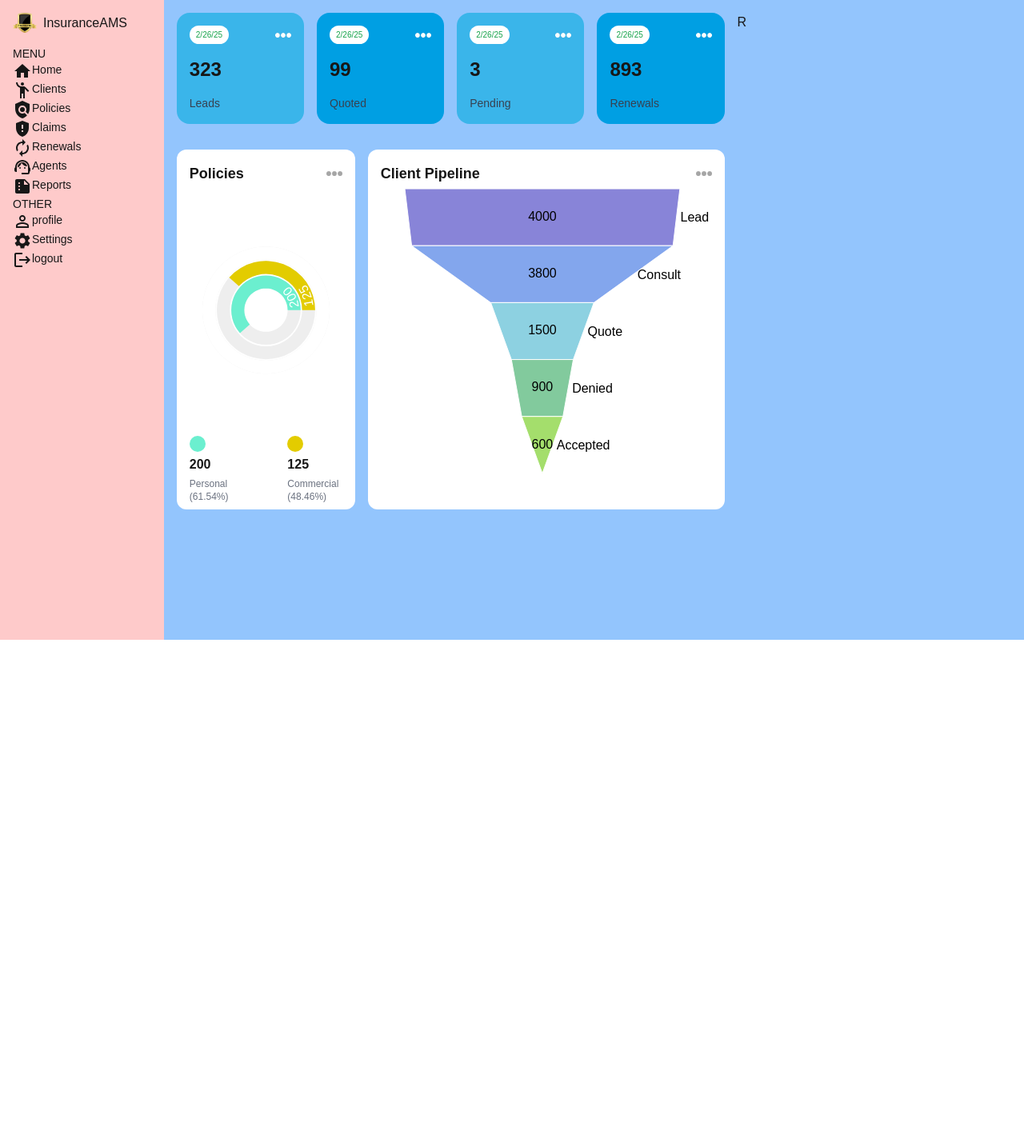
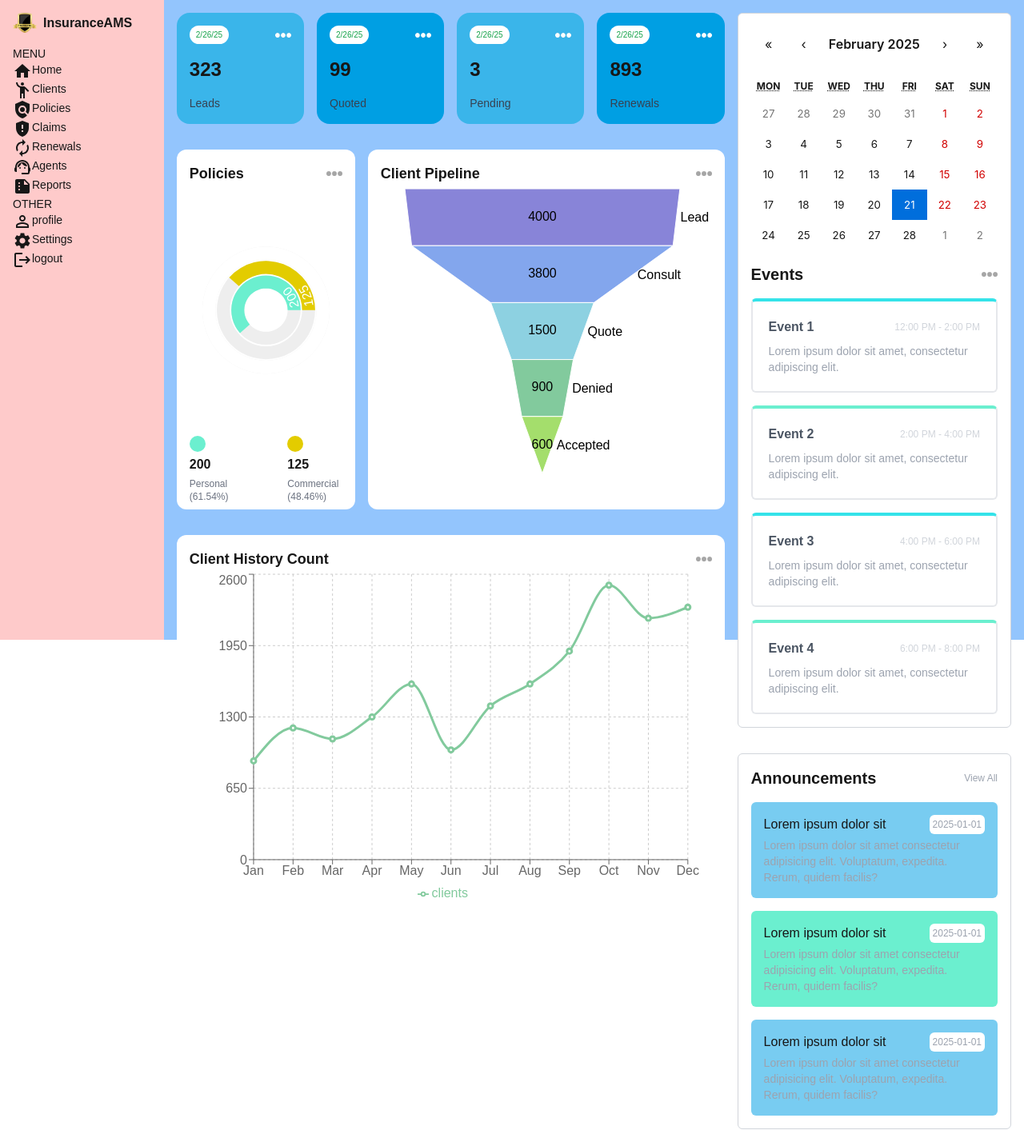
Before and after one commit to StrongKs/InsuranceAMS, a Next.js app in the folder insurance-ams/: page /admin in a window 1280 px wide. Shown: the whole page at 80% size. Before the commit the page ends 800 px from the top, so only its background shows below. Built offline with nearby package versions, Linux system fonts and the light colour scheme.

Commit message:
finished admin dashboard main section

```diff
--- a/insurance-ams/package.json
+++ b/insurance-ams/package.json
@@ -21,6 +21,7 @@
     "@prisma/client": "^6.3.1",
     "next": "^14.2.24",
     "react": "^18",
+    "react-calendar": "^5.1.0",
     "react-dom": "^18",
     "recharts": "^2.15.1"
   },
--- /dev/null
+++ b/insurance-ams/src/Component/Accouncement.tsx
@@ -0,0 +1,50 @@
+const Announcement = () => {
+  return (
+    <div className="bg-white p-4 rounded-md border border-gray-300">
+      <div className="flex items-center justify-between">
+        <h1 className="text-xl font-semibold">Announcements</h1>
+        <span className="text-xs text-gray-400">View All</span>
+      </div>
+      <div className="flex flex-col gap-4 mt-4">
+        <div className="bg-accentBlue rounded-md p-4">
+          <div className="flex items-center justify-between">
+            <h2 className="font-medium">Lorem ipsum dolor sit</h2>
+            <span className="text-xs text-gray-400 bg-white rounded-md px-1 py-1">
+              2025-01-01
+            </span>
+          </div>
+          <p className="text-sm text-gray-400 mt-1">
+            Lorem ipsum dolor sit amet consectetur adipisicing elit. Voluptatum,
+            expedita. Rerum, quidem facilis?
+          </p>
+        </div>
+        <div className="bg-lightCyan rounded-md p-4">
+          <div className="flex items-center justify-between">
+            <h2 className="font-medium">Lorem ipsum dolor sit</h2>
+            <span className="text-xs text-gray-400 bg-white rounded-md px-1 py-1">
+              2025-01-01
+            </span>
+          </div>
+          <p className="text-sm text-gray-400 mt-1">
+            Lorem ipsum dolor sit amet consectetur adipisicing elit. Voluptatum,
+            expedita. Rerum, quidem facilis?
+          </p>
+        </div>
+        <div className="bg-accentBlue rounded-md p-4">
+          <div className="flex items-center justify-between">
+            <h2 className="font-medium">Lorem ipsum dolor sit</h2>
+            <span className="text-xs text-gray-400 bg-white rounded-md px-1 py-1">
+              2025-01-01
+            </span>
+          </div>
+          <p className="text-sm text-gray-400 mt-1">
+            Lorem ipsum dolor sit amet consectetur adipisicing elit. Voluptatum,
+            expedita. Rerum, quidem facilis?
+          </p>
+        </div>
+      </div>
+    </div>
+  );
+};
+
+export default Announcement;
--- /dev/null
+++ b/insurance-ams/src/Component/EventCalendar.tsx
@@ -0,0 +1,68 @@
+"use client";
+
+import { Description } from "@mui/icons-material";
+import React, { useState } from "react";
+import Calendar from "react-calendar";
+import "react-calendar/dist/Calendar.css";
+import Image from "next/image";
+
+type ValuePiece = Date | null;
+
+type Value = ValuePiece | [ValuePiece, ValuePiece];
+
+const events = [
+  {
+    id: 1,
+    title: "Event 1",
+    time: "12:00 PM - 2:00 PM",
+    Description: "Lorem ipsum dolor sit amet, consectetur adipiscing elit. ",
+  },
+  {
+    id: 2,
+    title: "Event 2",
+    time: "2:00 PM - 4:00 PM",
+    Description: "Lorem ipsum dolor sit amet, consectetur adipiscing elit. ",
+  },
+  {
+    id: 3,
+    title: "Event 3",
+    time: "4:00 PM - 6:00 PM",
+    Description: "Lorem ipsum dolor sit amet, consectetur adipiscing elit. ",
+  },
+  {
+    id: 4,
+    title: "Event 4",
+    time: "6:00 PM - 8:00 PM",
+    Description: "Lorem ipsum dolor sit amet, consectetur adipiscing elit. ",
+  },
+];
+
+const EventCalendar = () => {
+  const [value, onChange] = useState<Value>(new Date());
+
+  return (
+    <div className="bg-white p-4 rounded-md border border-gray-300">
+      <Calendar onChange={onChange} value={value} />
+      <div className="flex items-center justify-between">
+        <h1 className="text-xl font-semibold my-4">Events</h1>
+        <Image src="/moreDark.png" alt="" width={20} height={20} />
+      </div>
+      <div className="flex flex-col gap-4">
+        {events.map((event) => (
+          <div
+            className="p-5 rounded-md border-2 border-grey-100 border-t-4 odd:border-t-vividCyan even:border-t-lightCyan"
+            key={event.id}
+          >
+            <div className="flex items-center justify-between">
+              <h1 className="font-semibold text-gray-600">{event.title}</h1>
+              <span className="text-gray-300 text-xs">{event.time}</span>
+            </div>
+            <p className="mt-2 text-gray-400 text-sm">{event.Description}</p>
+          </div>
+        ))}
+      </div>
+    </div>
+  );
+};
+
+export default EventCalendar;
--- /dev/null
+++ b/insurance-ams/src/Component/InsuredLineChart.tsx
@@ -0,0 +1,102 @@
+"use client";
+
+import Image from "next/image";
+import {
+  LineChart,
+  Line,
+  XAxis,
+  YAxis,
+  CartesianGrid,
+  Tooltip,
+  Legend,
+  ResponsiveContainer,
+} from "recharts";
+
+const data = [
+  {
+    name: "Jan",
+    clients: 900,
+  },
+  {
+    name: "Feb",
+    clients: 1200,
+  },
+  {
+    name: "Mar",
+    clients: 1100,
+  },
+  {
+    name: "Apr",
+    clients: 1300,
+  },
+  {
+    name: "May",
+    clients: 1600,
+  },
+  {
+    name: "Jun",
+    clients: 1000,
+  },
+  {
+    name: "Jul",
+    clients: 1400,
+  },
+  {
+    name: "Aug",
+    clients: 1600,
+  },
+  {
+    name: "Sep",
+    clients: 1900,
+  },
+  {
+    name: "Oct",
+    clients: 2500,
+  },
+  {
+    name: "Nov",
+    clients: 2200,
+  },
+  {
+    name: "Dec",
+    clients: 2300,
+  },
+];
+
+const InsuredLineChart = () => {
+  return (
+    <div className="bg-white rounded-xl w-full h-full p-4">
+      <div className="flex justify-between items-center">
+        <h1 className="text-lg font-semibold">Client History Count</h1>
+        <Image src="/moreDark.png" alt="" width={20} height={20} />
+      </div>
+      <ResponsiveContainer width="100%" height="90%">
+        <LineChart
+          width={500}
+          height={300}
+          data={data}
+          margin={{
+            top: 5,
+            right: 30,
+            left: 20,
+            bottom: 5,
+          }}
+        >
+          <CartesianGrid strokeDasharray="3 3" />
+          <XAxis dataKey="name" />
+          <YAxis />
+          <Tooltip />
+          <Legend />
+          <Line
+            type="monotone"
+            dataKey="clients"
+            stroke="#82ca9d"
+            strokeWidth={3}
+          />
+        </LineChart>
+      </ResponsiveContainer>
+    </div>
+  );
+};
+
+export default InsuredLineChart;
--- a/insurance-ams/src/app/(dashboard)/admin/page.tsx
+++ b/insurance-ams/src/app/(dashboard)/admin/page.tsx
@@ -1,6 +1,9 @@
 import CountChart from "@/Component/CountChart";
 import UserCard from "@/Component/UserCard";
 import ClientPipelineChart from "@/Component/ClientPipelineChart";
+import InsuredLineChart from "@/Component/InsuredLineChart";
+import EventCalendar from "@/Component/EventCalendar";
+import Accouncement from "@/Component/Accouncement";
 
 const AdminPage = () => {
   return (
@@ -29,10 +32,15 @@ const AdminPage = () => {
           </div>
         </div>
         {/* Bottom Charts */}
-        <div className=""></div>
+        <div className="w-full h-[500px]">
+          <InsuredLineChart />
+        </div>
       </div>
       {/* RIGHT */}
-      <div className="w-full lg:w-1/3">R</div>
+      <div className="w-full lg:w-1/3 flex flex-col gap-8">
+        <EventCalendar />
+        <Accouncement />
+      </div>
     </div>
   );
 };
--- a/insurance-ams/src/app/(dashboard)/layout.tsx
+++ b/insurance-ams/src/app/(dashboard)/layout.tsx
@@ -16,7 +16,7 @@ export default function DashboardLayout({
           className="flex items-center justify-center lg:justify-start gap-2"
         >
           <Image src="/logo.png" alt="logo" width={30} height={30} />
-          <span className="hidden lg:block">InsuranceAMS</span>
+          <span className="hidden lg:block font-bold">InsuranceAMS</span>
         </Link>
         <Menu />
       </div>
--- a/insurance-ams/src/app/globals.css
+++ b/insurance-ams/src/app/globals.css
@@ -25,3 +25,18 @@ body {
     text-wrap: balance;
   }
 }
+
+.react-calendar {
+  width: 100% !important;
+  border: none !important;
+  font-family: "Inter", sans-serif !important;
+}
+
+.react-calendar__navigation__label__labelText {
+  font-weight: 600 !important;
+}
+
+.react-calendar__title--active {
+  background-color: #c3ebfa !important;
+  color: black !important;
+}
```
Also changed, not shown: 1 other file (tests, documents, lock files or other folders).
